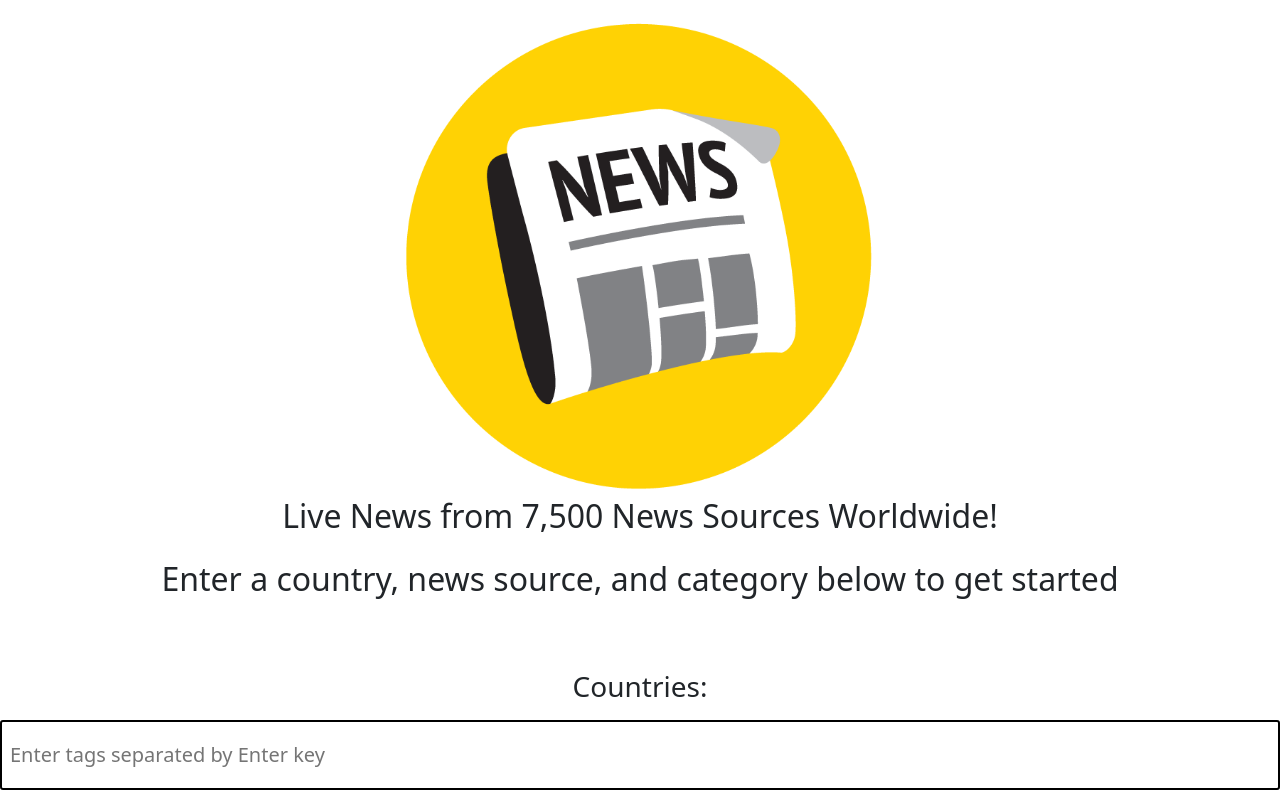
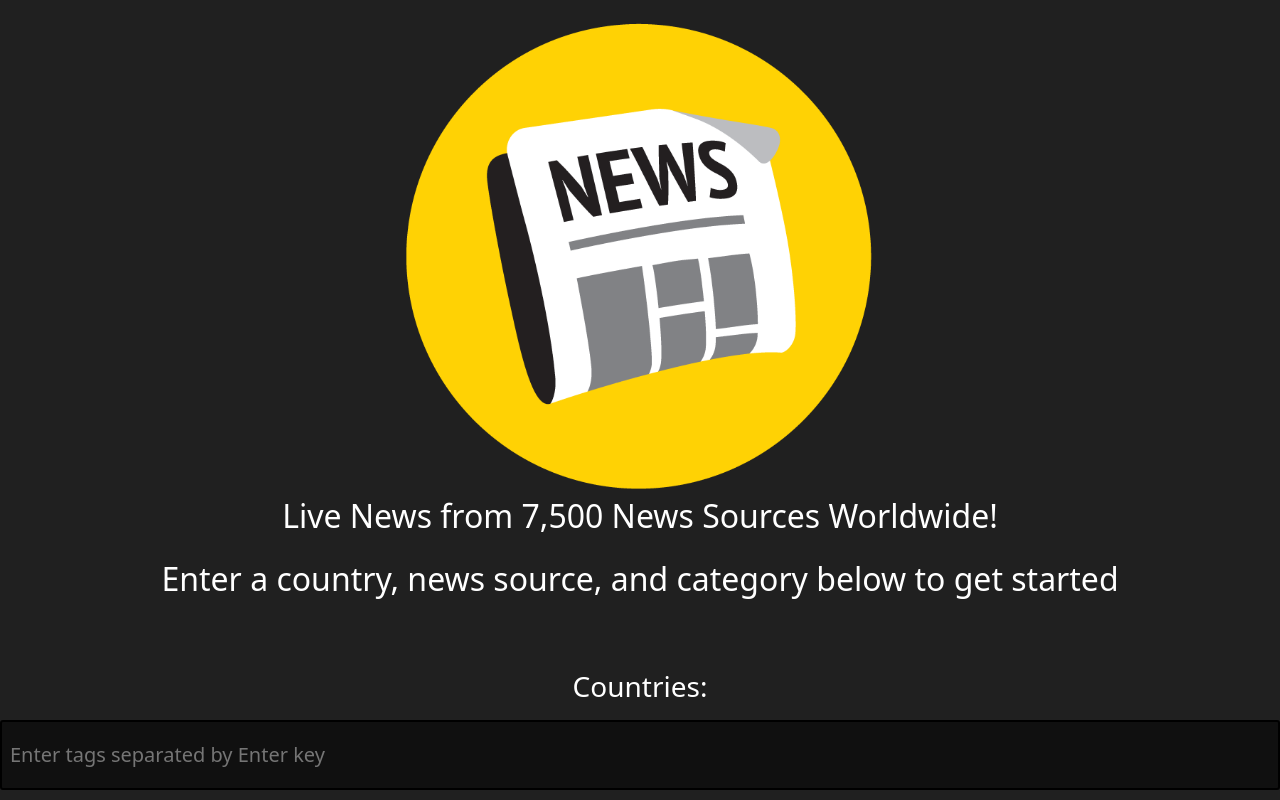
Before and after one commit to benkores/CSC226-FinalProject, a React (Create React App) app in the folder frontend/react-docker/: page / in a window 1280 px wide. Shown: the top 800 px of the page. Built offline with nearby package versions, Linux system fonts and the light colour scheme.

Commit message:
update color scheme

```diff
--- a/frontend/react-docker/src/App.css
+++ b/frontend/react-docker/src/App.css
@@ -39,6 +39,7 @@
   justify-content: center;
   flex-wrap: wrap;
   gap: .5em;
+  background-color: #101010;
 }
 
 .tag-item{
@@ -70,8 +71,18 @@
   padding: .5em 0;
   border: none;
   outline: none;
+  background-color: #101010;
+  color: white;
 }
 
 .btn-primary, .btn-primary:hover, .btn-primary:active, .btn-primary:visited {
   background-color: blue !important;
 }
+
+div {
+  background-color: #202020;
+}
+
+h2, h3 {
+  color: white;
+}
--- a/frontend/react-docker/src/App.js
+++ b/frontend/react-docker/src/App.js
@@ -3,11 +3,13 @@ import MyComponent from "./components/MyComponent.js";
 import './App.css';
 import TagInput from "./components/TagInput.js";
 import 'bootstrap/dist/css/bootstrap.css';
+import NavigationBar from "./components/NavigationBar.js";
 
 function App() {
   return (
     <div className="App">
       <header className="App-header">
+        <NavigationBar></NavigationBar>
         <img src={require('./imgs/news_icon.png')} className="App-logo" alt="logo" />
         <h2>Live News from 7,500 News Sources Worldwide!</h2>
       </header>
--- /dev/null
+++ b/frontend/react-docker/src/components/NavigationBar.js
@@ -0,0 +1,11 @@
+import React from "react";
+import '../App.css';
+import 'bootstrap/dist/css/bootstrap.css';
+
+function NavigationBar() {
+    return (
+        <div></div>
+    )
+}
+
+export default NavigationBar;
```
